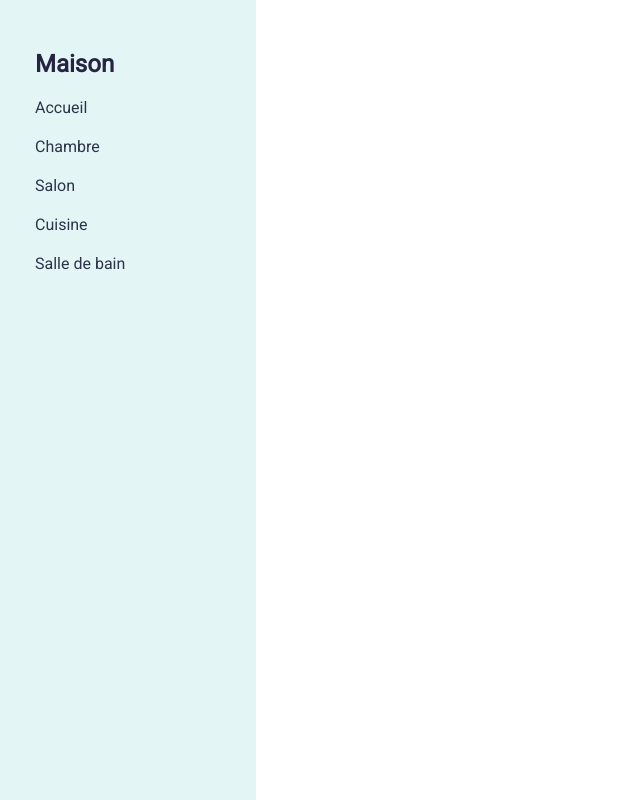
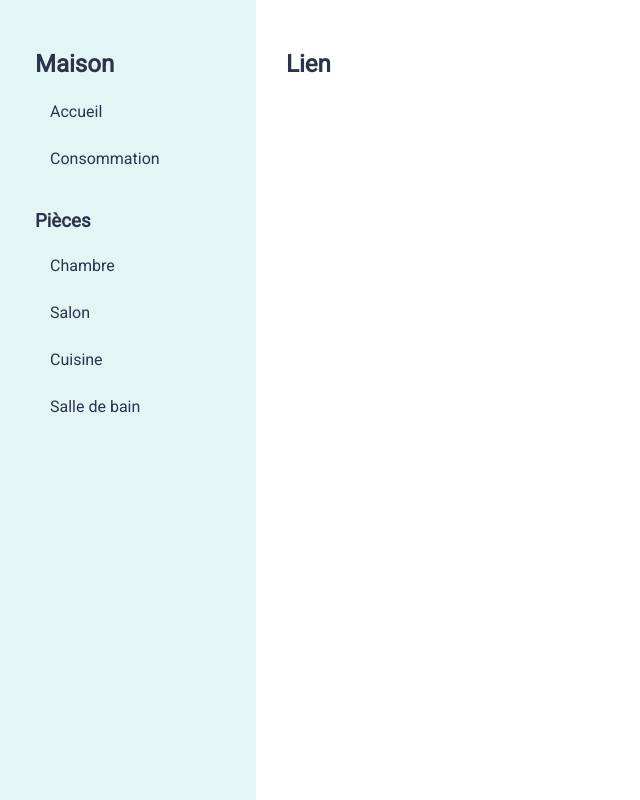
Before and after one commit to ton-s/INFOM453-project-app, a Django app: page / in a window 1280 px wide. Shown: the whole page, without its empty margins (0-640 px from the left). Run offline with Django 4.2, Linux system fonts and the light colour scheme.

Commit message:
menu sidebar

```diff
--- a/src/static/css/style.css
+++ b/src/static/css/style.css
@@ -24,7 +24,18 @@ a {
     background-color: var(--color-btn);
     color: white;
     border-radius: 8px;
+}
 
+.title {
+    font-size: 1.5rem;
+    font-weight: 900;
+    color: var(--color-txt);
+}
+
+.title-2 {
+    font-size: 1.17rem;
+    font-weight: 600;
+    color: var(--color-txt);
 }
 
 /**** BASE ****/
@@ -40,12 +51,11 @@ a {
     background-color: var(--color-background);
 }
 
-h2 {
-    color: var(--color-headline);
-   font-weight: 900;
+#menu .title-2 {
+    margin-top: 28px;
 }
 
-#menu a, #menu h2 {
+#menu a, #menu p {
     padding-left: 10px;
 }
 
@@ -56,12 +66,17 @@ nav {
 }
 
 nav a {
-    padding: 10px 0px 10px;
+    padding: 14px 0px 14px;
     color: var(--color-txt);
+}
+
+nav a span {
+    margin-left: 15px;
 }
 
 #content {
     width: 80%;
+    padding: 50px 30px 30px;
 }
 
 /**** BASE ****/
--- a/src/templates/base.html
+++ b/src/templates/base.html
@@ -1,33 +1,60 @@
 {% load static %}
 
-<!DOCTYPE html>
+<!doctype html>
 <html lang="fr">
 <head>
     <meta charset="UTF-8">
     <meta name="viewport"
           content="width=device-width, user-scalable=no, initial-scale=1.0, maximum-scale=1.0, minimum-scale=1.0">
     <meta http-equiv="X-UA-Compatible" content="ie=edge">
-    <title>Document</title>
+    <title>EcoTherm</title>
 
     <!-- CSS -->
     <link rel="stylesheet" href="{% static 'css/style.css' %}">
+    <!-- One file includes all the Font Awesome Free icons and utilities -->
+    <link href="{% static 'fontawesomefree/css/all.min.css' %}" rel="stylesheet" type="text/css">
     <!-- CSS -->
 </head>
 <body>
 
     <div id="container">
         <div id="menu">
-            <h2>Maison</h2>
+            <p class="title">Maison</p>
             <nav>
-                <a class="btn" href="">Accueil</a>
-                <a class="btn" href="">Chambre</a>
-                <a class="btn" href="">Salon</a>
-                <a class="btn" href="">Cuisine</a>
-                <a class="btn" href="">Salle de bain</a>
+                <a class="btn" href="">
+                    <i class="fa-solid fa-house fa-fw"></i>
+                    <span>Accueil</span>
+                </a>
+                <a class="btn" href="">
+                    <i class="fa-solid fa-chart-simple fa-faw"></i>
+                    <span>Consommation</span>
+                </a>
+            </nav>
+
+            <p class="title-2">Pièces</p>
+            <nav id="nav-room">
+                <a class="btn" href="">
+                    <i class="fa-solid fa-bed fa-fw"></i>
+                    <span>Chambre</span>
+                </a>
+                <a class="btn" href="">
+                    <i class="fa-solid fa-couch fa-fw"></i>
+                    <span>Salon</span>
+                </a>
+                <a class="btn" href="">
+                    <i class="fa-solid fa-utensils fa-fw"></i>
+                    <span>Cuisine</span>
+                </a>
+                <a class="btn" href="">
+                    <i class="fa-solid fa-bath fa-faw"></i>
+                    <span>Salle de bain</span>
+                </a>
             </nav>
         </div>
+
         <div id="content">
-
+            <p class="title">Lien</p>
+            {% block content %}{% endblock %}
         </div>
     </div>
 
```
